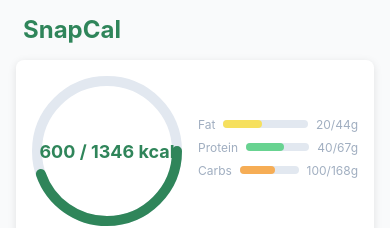
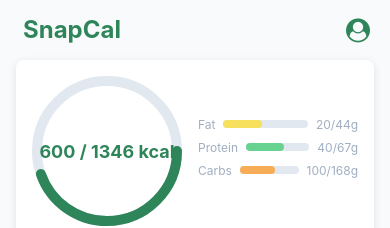
Before and after one commit to namithajosf/snapcal, a React Native app in the folder SnapCal/: screen /Home in a window 390 px wide. Shown: the top 228 px of the page. Built offline with nearby package versions, Linux system fonts and the light colour scheme.

Commit message:
Custom header

```diff
--- a/SnapCal/screens/HomeScreen.js
+++ b/SnapCal/screens/HomeScreen.js
@@ -1,12 +1,15 @@
 import React from 'react';
-import { StyleSheet, ScrollView, StatusBar } from 'react-native';
+import { StyleSheet, ScrollView, StatusBar, TouchableOpacity } from 'react-native';
 import { SafeAreaView } from 'react-native-safe-area-context';
 import Header from '../components/Header';
 import CalorieTracker from '../components/CalorieTracker';
 import MealsList from '../components/MealsList';
 import DrinksSection from '../components/DrinksSection';
+import { FontAwesome } from '@expo/vector-icons';
+
 
 export default function HomeScreen({ navigation }) {
+
   return (
     <>
       <StatusBar
@@ -17,7 +20,14 @@ export default function HomeScreen({ navigation }) {
         style={styles.container}
         edges={['top']}
       >
-        <Header />
+      <Header
+        rightComponent={
+          <TouchableOpacity onPress={() => navigation.navigate('Profile')}>
+              <FontAwesome name="user-circle" size={24} color="#2F855A" />
+          </TouchableOpacity>
+        }
+      />
+
         <ScrollView style={styles.scrollView}>
           <CalorieTracker />
           <MealsList navigation={navigation} />
```
